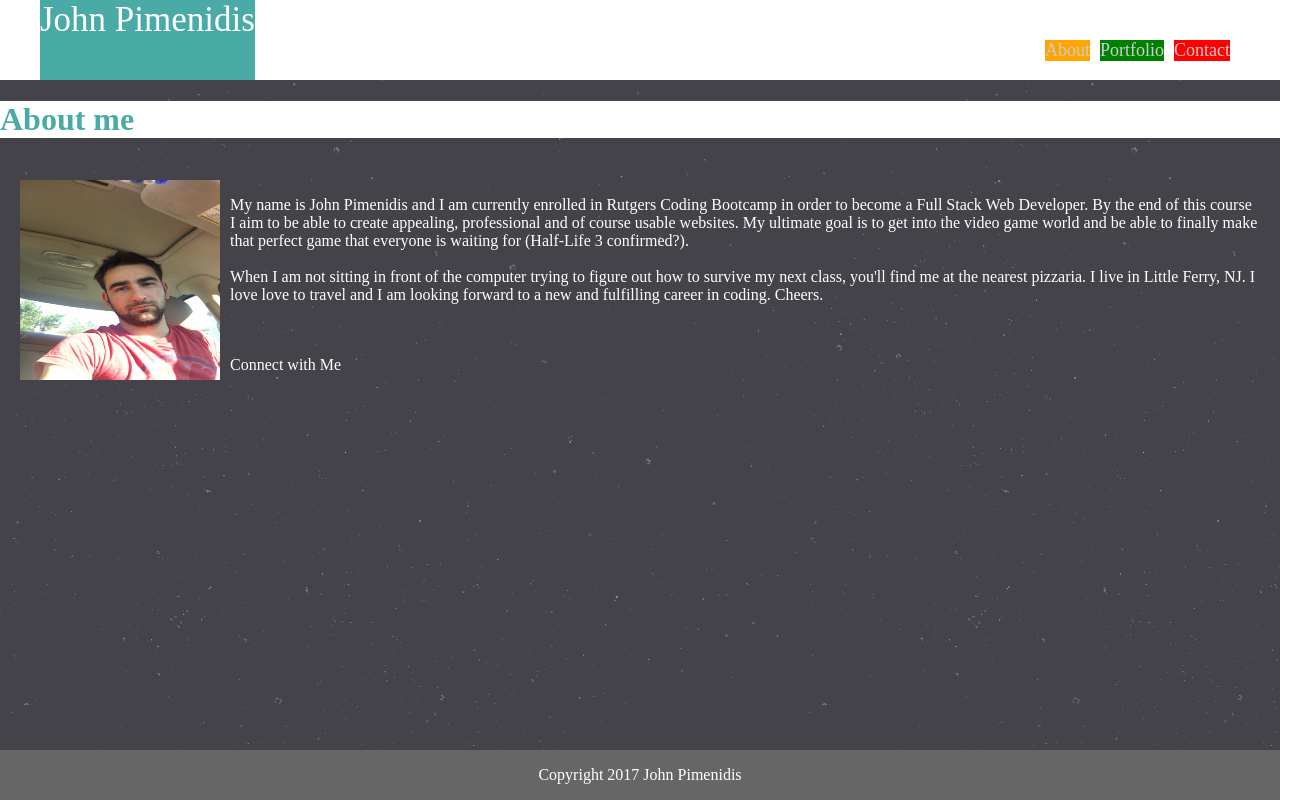
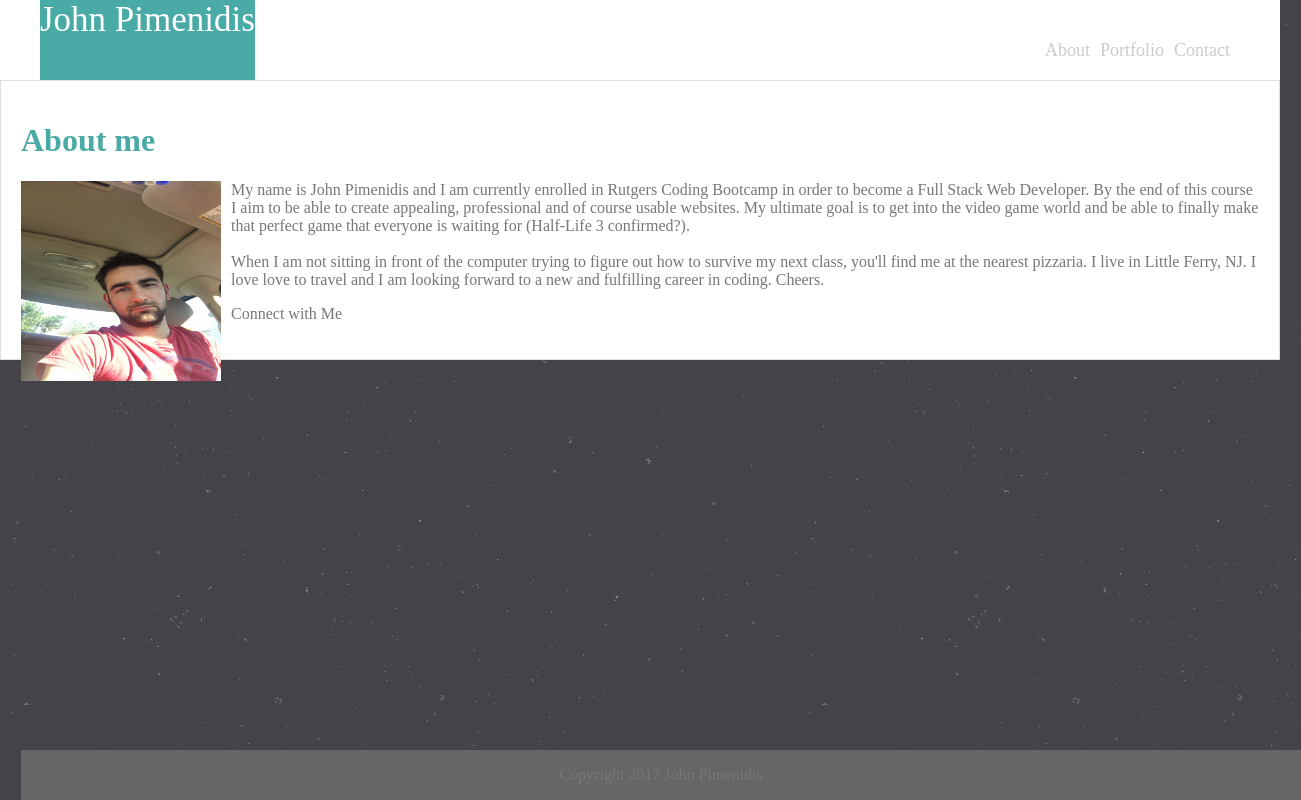
Before and after one commit to johnpim/Basic-Portfolio, a plain HTML site: page index.html in a window 1280 px wide. Shown: the whole page, 1301 px wide, since content can reach past the window. Drawn offline with Linux system fonts and the light colour scheme.

Commit message:
minor changes

```diff
--- a/assets/css/style.css
+++ b/assets/css/style.css
@@ -8,8 +8,10 @@ body {
 .header {
 	color: #cccccc;
 	background-color: #ffffff;
+	text-align: center;
 	padding: 40px;
 	font-size: 35px;
+
 
 }
 
@@ -44,7 +46,6 @@ h1 {
 .contact {
 	float:right;
 	font-size: 18px;
-	background-color: red;
 	margin-right: 10px ;
 
 }
@@ -52,15 +53,13 @@ h1 {
 .about {
 	float:right;
 	font-size: 18px;
-		background-color: orange;
-		margin-right: 10px;
+	margin-right: 10px;
 }
 
 .portfolio {
 	float: right;
 	font-size: 18px;
-		background-color: green;
-		margin-right: 10px;
+	margin-right: 10px;
 }
 
 
@@ -73,8 +72,12 @@ h1 {
 	width:100%;
 }
 
-.aboutme {
+.mainbody {
 	width: 610;
 	margin: 0 auto 0 auto;
 	padding: 20px;
+	border: 1px solid #dddddd;
+	background-color: #ffffff;
+	color: #777777;
+	margin: ;
 }
--- a/index.html
+++ b/index.html
@@ -24,7 +24,7 @@
 		</div>
 
 	</header>
-
+				<div class="mainbody">
 	<h1> About me </h1>
 
 
@@ -52,7 +52,7 @@
 		<p> Copyright 2017 John Pimenidis </p>
 
 	</div>
-
+	</div>
 
 
 </body>
```
